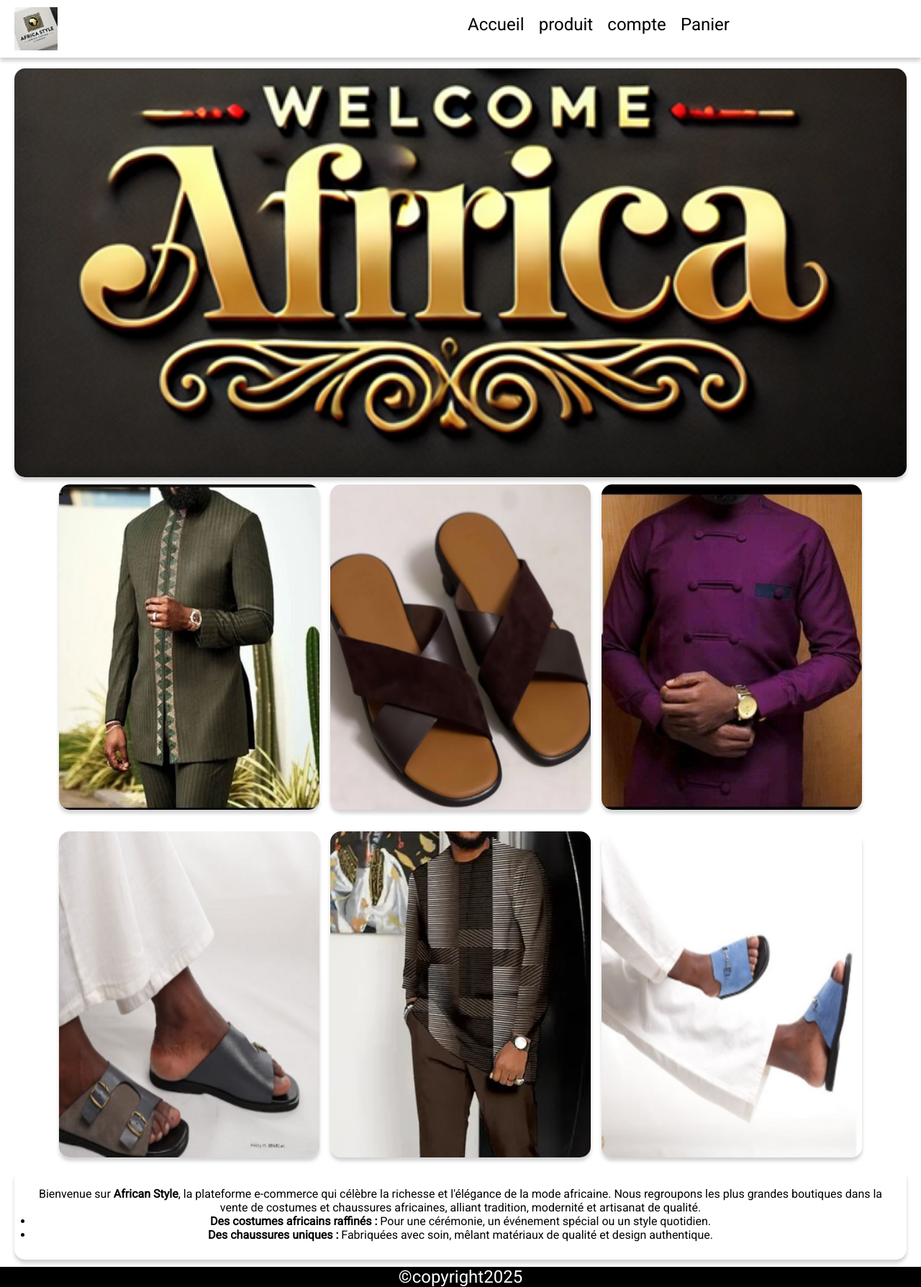
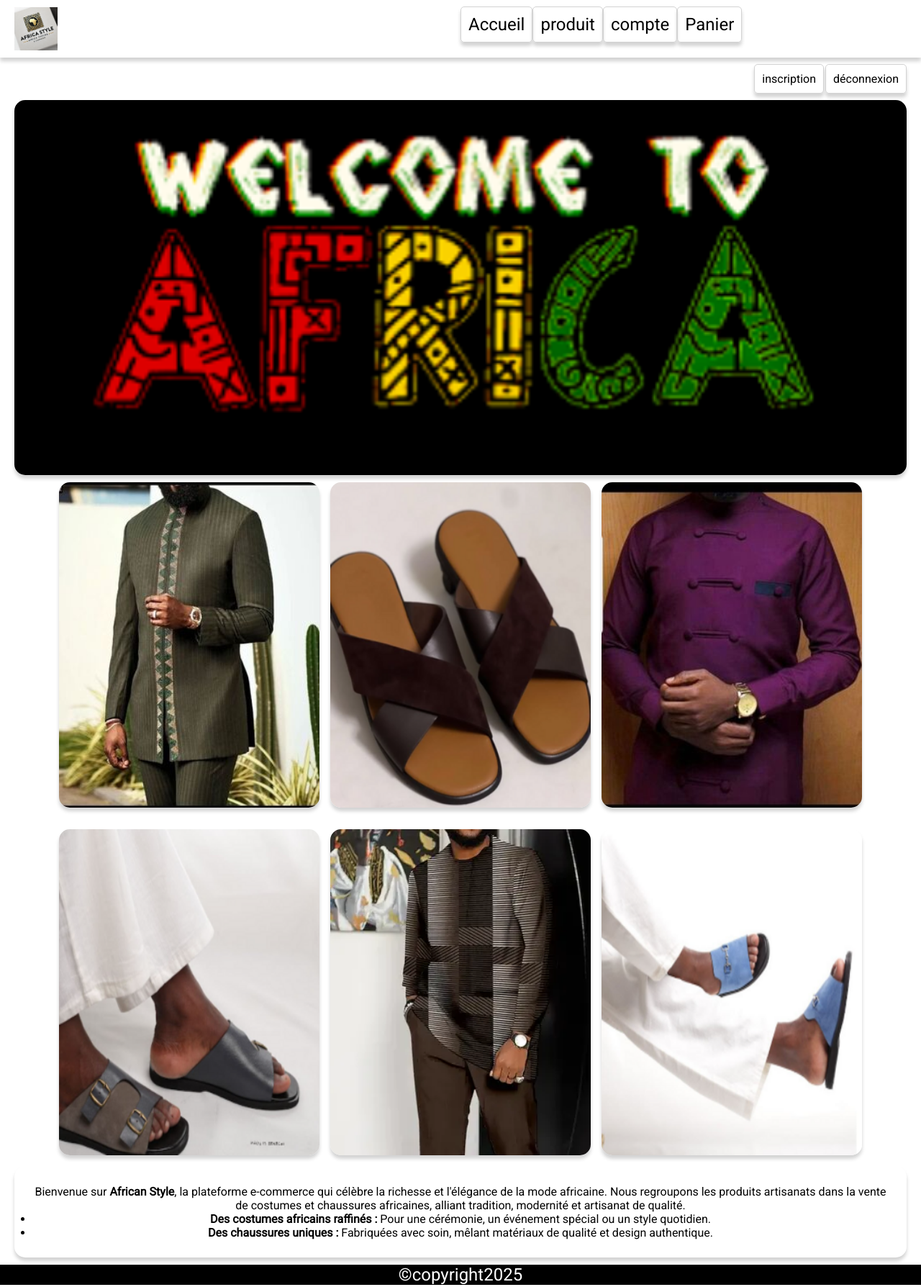
Before and after one commit to Massamba-di/AfricanStore, a Symfony app: template app/templates/main/index.html.twig in a window 1280 px wide. Shown: the whole page at 72% size. Run offline with Twig, Linux system fonts and the light colour scheme; the template is opened without the code that fills it, so the values that code supplies are empty; some libraries are stand-ins or nearby versions.

Commit message:
Modification css nav

```diff
--- a/app/public/css/nav_foot.css
+++ b/app/public/css/nav_foot.css
@@ -42,6 +42,12 @@
         a{
             text-decoration: none;
             color: black;
+            border: 1px solid lightgrey;
+                    border-radius: 5px;
+                    padding: 10px;
+
+                    box-shadow: 0 5px 5px lightgrey;
+
         }
     }
 
--- a/app/public/css/style.css
+++ b/app/public/css/style.css
@@ -29,13 +29,34 @@
 .first {
     margin-block: 10px;
 
+
     img {
 
         border-radius: 15px 15px;
         box-shadow: 0 5px 5px lightgrey;
+        object-fit: cover;
     }
 
 }
+.first ul{
+    list-style: none;
+    display: flex;
+    gap:2px;
+    justify-content: flex-end;
+    margin-block:20px;
+    padding: 0;
+
+    a{
+        text-decoration: none;
+        margin-block:10px;
+        border: 1px solid lightgrey;
+        border-radius: 5px;
+        padding: 10px;
+        color: black;
+        box-shadow: 0 5px 5px lightgrey;
+    }
+}
+
 
 .second {
     text-align: center;
--- a/app/templates/main/index.html.twig
+++ b/app/templates/main/index.html.twig
@@ -12,7 +12,13 @@
 
 <main>
   <section class="first">
-    <img src="{{ asset('image/img logo 2.png') }}" alt="image de bienvenue">
+    <ul>
+      <li><a href="{{path('app_register')}}">inscription</a></li>
+      <li><a href="{{path('app_login')}}">déconnexion</a></li>
+    </ul>
+    <img src="{{ asset('image/welcome to africa.png') }}" alt="image de bienvenue">
+
+
   </section>
 
   <div>
@@ -58,7 +64,7 @@
   <section class="third">
     <p>
       Bienvenue sur <strong>African Style</strong>, la plateforme e-commerce qui célèbre la richesse
-      et l'élégance de la mode africaine. Nous regroupons les plus grandes boutiques dans la vente de
+      et l'élégance de la mode africaine. Nous regroupons les produits artisanats dans la vente de
       costumes et chaussures africaines, alliant tradition, modernité et artisanat de qualité.
     </p>
     <ul>
--- a/app/templates/partials/nav.html.twig
+++ b/app/templates/partials/nav.html.twig
@@ -7,6 +7,7 @@
                 <li><a href="{{path('app_products')}}">produit</a></li>
                 <li><a href="{{ path('app_account') }}">compte</a></li>
                 <li><a href="{{path('app_cart')}}">Panier</a></li>
+
 
             </ul>
 
```
Also changed, not shown: app/public/image/africa.jpg (added), app/public/image/welcome to africa.png (added), app/public/image/welcome.jpg (added).
